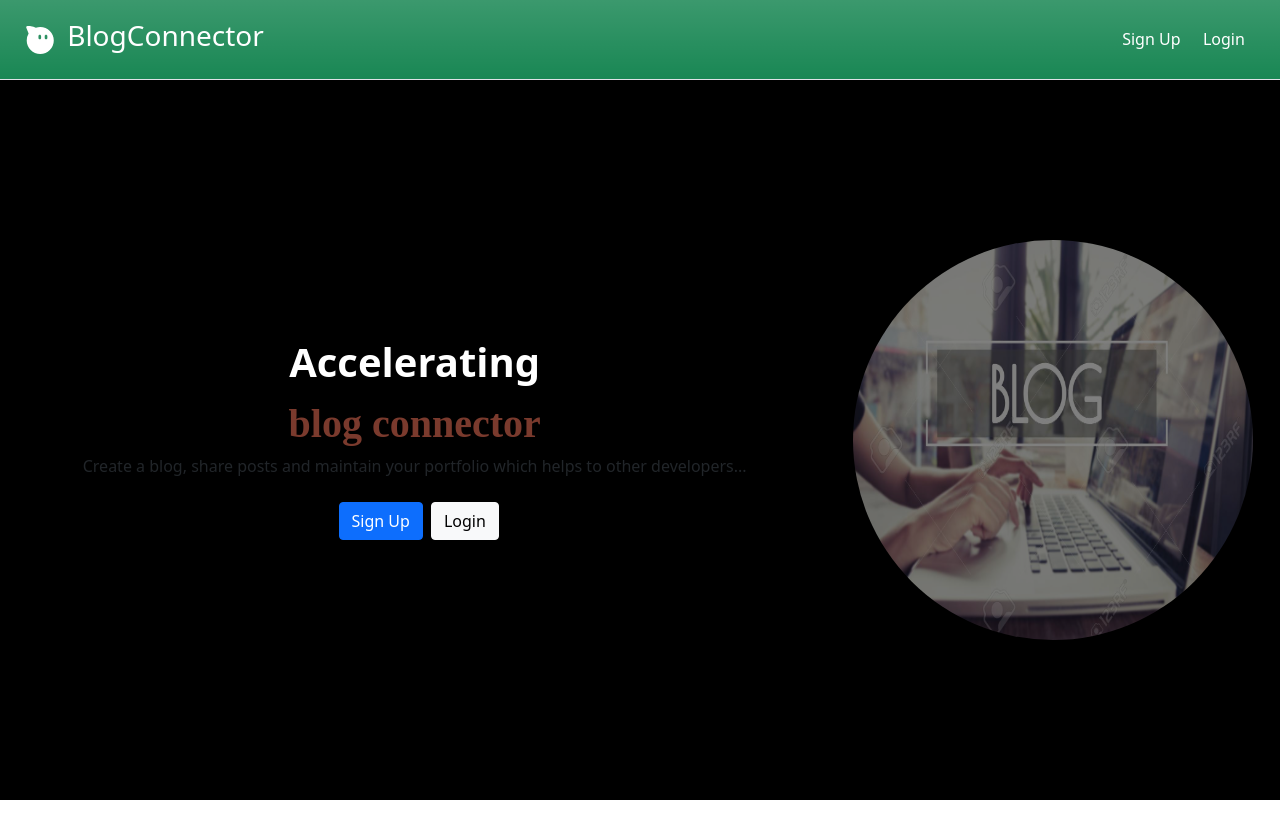
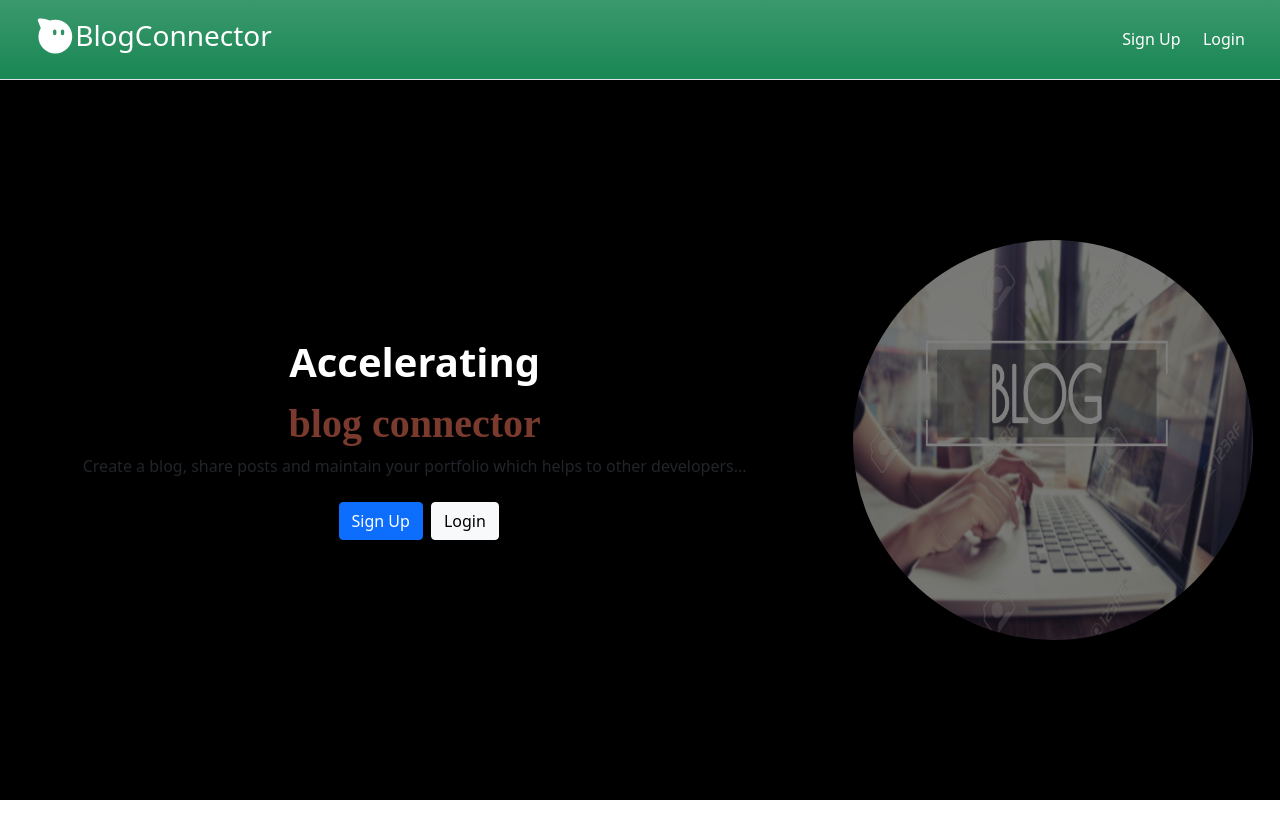
Before and after one commit to swati2904/BlogConnectorApplication, a React (Create React App) app in the folder client-weblog/: page / in a window 1280 px wide. Shown: the top 838 px of the page. Built offline with nearby package versions, Linux system fonts and the light colour scheme; no server answers; a web font is replaced by a local one.

Commit message:
added logout functionality

```diff
--- a/client-weblog/src/actions/auth.js
+++ b/client-weblog/src/actions/auth.js
@@ -6,6 +6,7 @@ import {
   AUTH_FAILED,
   LOGIN_SUCCESS,
   LOGIN_FAIL,
+  LOGOUT,
 } from "./types";
 import { addToast } from "./toast";
 import setToken from "../utils/setToken";
@@ -92,3 +93,9 @@ export const login = (email, password) => async (dispatch) => {
     });
   }
 };
+
+// Logout
+
+export const logout = () => (dispatch) => {
+  dispatch({ type: LOGOUT });
+};
--- a/client-weblog/src/actions/types.js
+++ b/client-weblog/src/actions/types.js
@@ -6,3 +6,4 @@ export const USER_LOADED = "USER_LOADED";
 export const AUTH_FAILED = "AUTH_FAILED";
 export const LOGIN_SUCCESS = "LOGIN_SUCCESS";
 export const LOGIN_FAIL = "LOGIN_FAIL";
+export const LOGOUT = "LOGOUT";
--- a/client-weblog/src/components/auth/Login.js
+++ b/client-weblog/src/components/auth/Login.js
@@ -5,7 +5,6 @@ import { LockOutlined, MailOutlined } from "@ant-design/icons";
 import { connect } from "react-redux";
 import PropTypes from "prop-types";
 import { login } from "../../actions/auth";
-import Password from "antd/lib/input/Password";
 
 const Login = ({ login, isAuthenticated }) => {
   const [formInput, setFormInput] = useState({
@@ -19,7 +18,7 @@ const Login = ({ login, isAuthenticated }) => {
     setFormInput({ ...formInput, [key]: value });
   };
 
-  const onFinish = async (values) => {
+  const onFinish = async (e) => {
     login(email, password);
   };
 
@@ -108,7 +107,7 @@ const Login = ({ login, isAuthenticated }) => {
                   type='primary'
                   htmlType='login'
                   className='shadow-lg rounded '
-                  value='login'
+                  value='Login'
                 >
                   Login
                 </Button>
--- a/client-weblog/src/components/auth/Signup.js
+++ b/client-weblog/src/components/auth/Signup.js
@@ -47,6 +47,7 @@ const Signup = ({ addToast, signup, isAuthenticated }) => {
   if (isAuthenticated) {
     return <Redirect to='/dashboard' />;
   }
+
   return (
     <>
       <div className=' container auth-page align-items-center'>
@@ -167,7 +168,7 @@ const Signup = ({ addToast, signup, isAuthenticated }) => {
                   type='primary'
                   htmlType='signin'
                   className='shadow-lg rounded '
-                  value='signup'
+                  value='Signup'
                 >
                   signIn
                 </Button>
@@ -182,7 +183,7 @@ const Signup = ({ addToast, signup, isAuthenticated }) => {
 
 Signup.propTypes = {
   addToast: PropTypes.func.isRequired,
-  signup: PropTypes.array.isRequired,
+  signup: PropTypes.func.isRequired,
   isAuthenticated: PropTypes.bool,
 };
 
--- a/client-weblog/src/components/blogLayout/Navbar.js
+++ b/client-weblog/src/components/blogLayout/Navbar.js
@@ -1,18 +1,26 @@
 import React from "react";
 import { AliwangwangFilled } from "@ant-design/icons";
 import { Link } from "react-router-dom";
+import { connect } from "react-redux";
+import PropTypes from "prop-types";
+import { logout } from "../../actions/auth";
+import { LogoutOutlined } from "@ant-design/icons";
 
-const Navbar = () => {
-  return (
-    <div className=' navbar bg-success bg-gradient d-flex justify-content-between  py-2 px-4 border-bottom   '>
-      <div className='d-flex'>
-        <AliwangwangFilled className='fs-2 text-white' />{" "}
-        <h3>
+const Navbar = ({ auth: { isAuthenticated, loading }, logout }) => {
+  const authLinks = (
+    <div>
+      <li>
+        <a onClick={logout} href='#!'>
           {" "}
-          <Link to='/'>BlogConnector</Link>
-        </h3>
+          <LogoutOutlined className='fs-3 text-white mx-1' />
+          {/* <span className='hide-sm'>Logout</span> */}
+          Logout
+        </a>
+      </li>
     </div>
-      <div className='d-flex list-unstyled'>
+  );
+  const guestLinks = (
+    <div className='d-flex '>
       <li>
         <Link to='signup'>Sign Up</Link>
       </li>
@@ -20,8 +28,27 @@ const Navbar = () => {
         <Link to='login'>Login</Link>
       </li>
     </div>
+  );
+  return (
+    <div className='navbar bg-success bg-gradient d-flex justify-content-between  py-2 px-4 border-bottom list-unstyled  align-content-center'>
+      <h3>
+        {" "}
+        <Link to='/' className='d-flex align-items-center'>
+          <AliwangwangFilled className='fs-1 text-white' /> BlogConnector
+        </Link>
+      </h3>
+      <div>{!loading && <>{isAuthenticated ? authLinks : guestLinks} </>}</div>
     </div>
   );
 };
 
-export default Navbar;
+Navbar.prototype = {
+  logout: PropTypes.func.isRequired,
+  auth: PropTypes.object.isRequired,
+};
+
+const mapStateToProps = (state) => ({
+  auth: state.auth,
+});
+
+export default connect(mapStateToProps, { logout })(Navbar);
--- a/client-weblog/src/reducers/auth.js
+++ b/client-weblog/src/reducers/auth.js
@@ -5,6 +5,7 @@ import {
   AUTH_FAILED,
   LOGIN_SUCCESS,
   LOGIN_FAIL,
+  LOGOUT,
 } from "../actions/types";
 
 const initialState = {
@@ -14,7 +15,7 @@ const initialState = {
   user: null,
 };
 
-export default function (state = initialState, action) {
+export default function authReducer(state = initialState, action) {
   const { payload, type } = action;
 
   switch (type) {
@@ -38,6 +39,7 @@ export default function (state = initialState, action) {
     case SIGNUP_FAIL:
     case AUTH_FAILED:
     case LOGIN_FAIL:
+    case LOGOUT:
       localStorage.removeItem("token");
       return {
         ...state,
```
Lines whose indentation alone changed are shown as unchanged.
